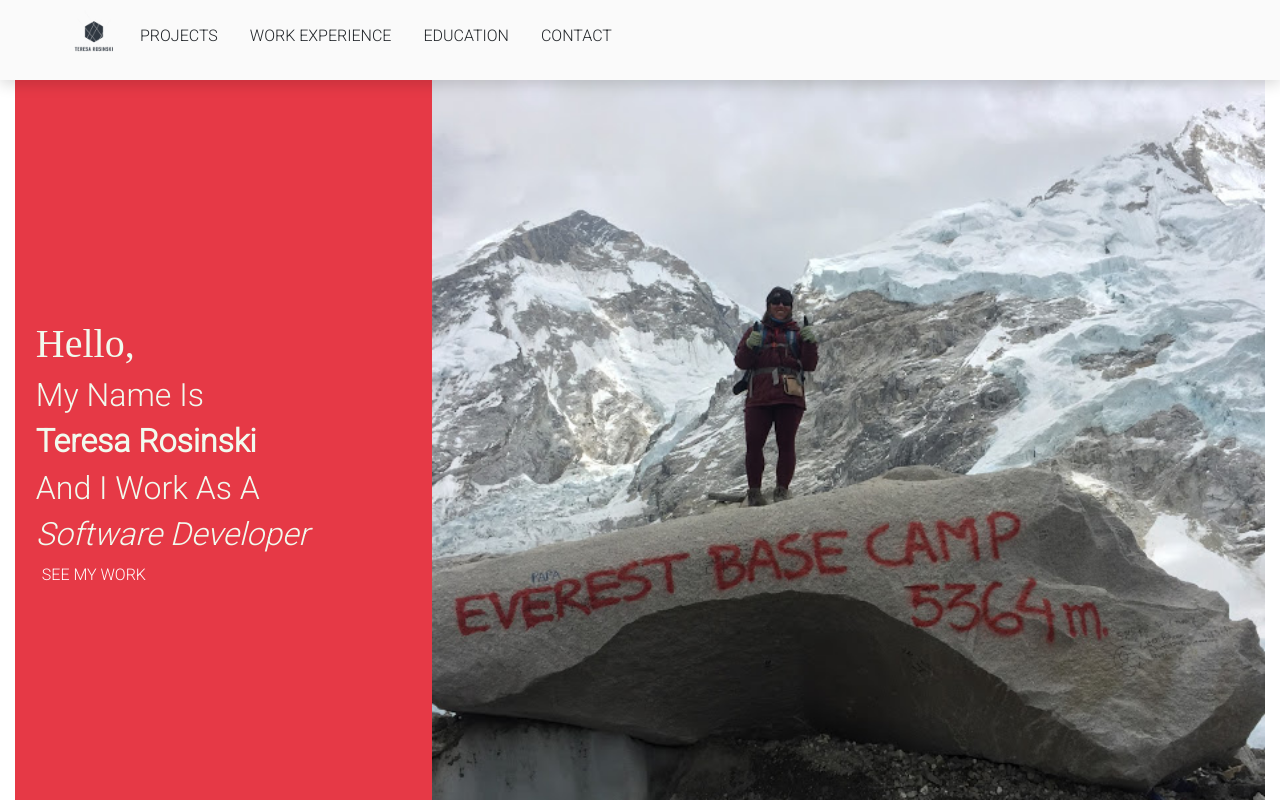
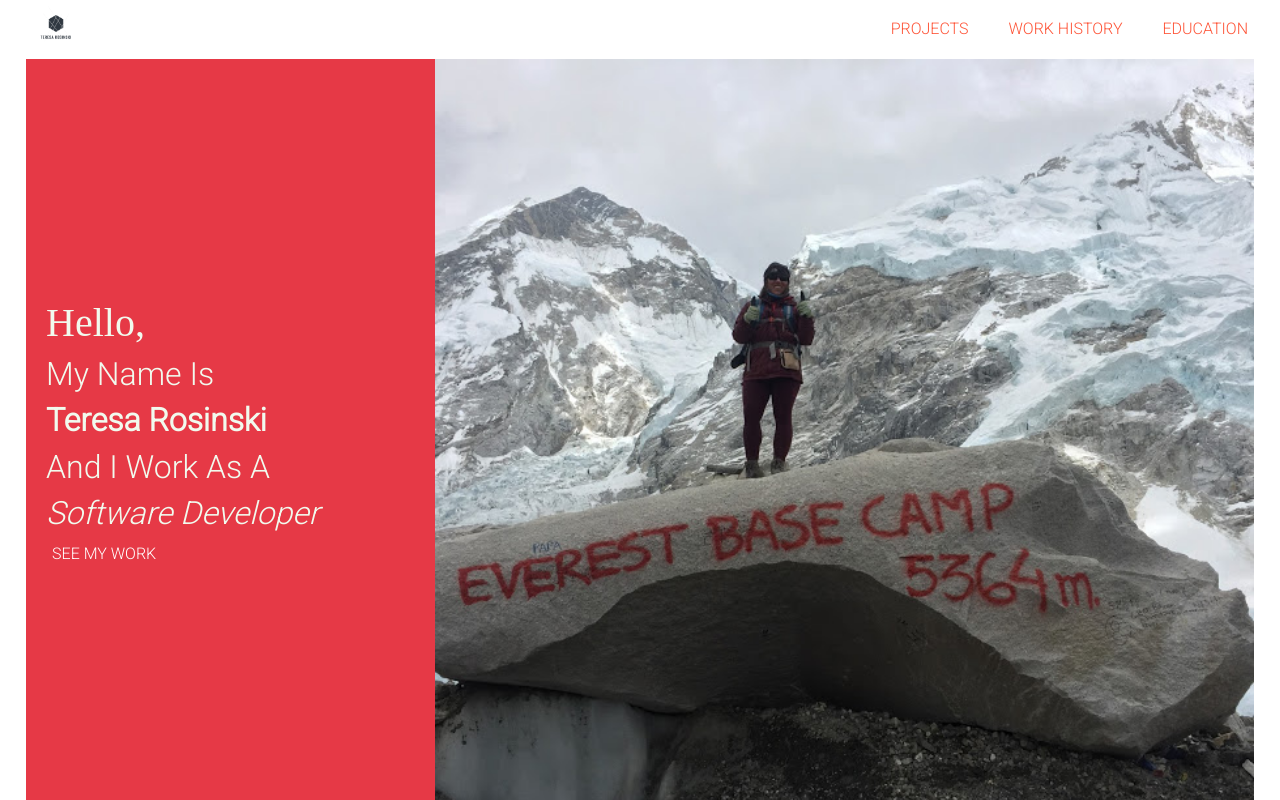
Before and after one commit to TeresaRosinski/react-portfolio, a React (Create React App) app: page / in a window 1280 px wide. Shown: the top 800 px of the page. Built offline with nearby package versions, Linux system fonts and the light colour scheme; a web font is replaced by a local one.

Commit message:
add working navbar

```diff
--- a/package.json
+++ b/package.json
@@ -12,9 +12,11 @@
     "react": "^16.14.0",
     "react-bootstrap": "^1.3.0",
     "react-dom": "^16.14.0",
+    "react-navbar": "^3.0.0",
     "react-router-dom": "^5.2.0",
     "react-scripts": "3.4.3",
-    "react-scroll": "^1.8.1"
+    "react-scroll": "^1.8.1",
+    "react-sticky-nav": "^4.0.6"
   },
   "scripts": {
     "start": "react-scripts start",
--- a/src/App.js
+++ b/src/App.js
@@ -1,4 +1,5 @@
 import React from "react";
+import './queries.css';
 import "./App.css";
 import NavBar from "./sections/navbar/navbar.component";
 import Header from "./sections/header/header.component";
@@ -6,14 +7,16 @@ import WorkHistory from "./sections/workhistory/workhistory.component";
 import Projects from "./sections/projects/projects.component";
 import Contact from "./sections/contact/contact.component";
 import Education from "./sections/education/education.component";
+import useSticky from './hooks/useSticky';
 
 function App() {
+  const { isSticky, element } = useSticky()
   return (
     <div className="App">
-      <NavBar />
-      <Header />
+      <NavBar sticky={isSticky} />
+      <Header element={element} />
       <Projects id="projects-section" />
-      <WorkHistory id="workhistory-section" />
+      <WorkHistory id="workhistory-section"/>
       <Education />
       <Contact />
     </div>
--- /dev/null
+++ b/src/hooks/useSticky.js
@@ -0,0 +1,40 @@
+import { useEffect, useState, useRef } from 'react'
+
+function useSticky () {
+  const [isSticky, setSticky] = useState(false)
+  const element = useRef(null)
+
+  const handleScroll = () => {
+    window.scrollY > element.current.getBoundingClientRect().bottom
+      ? setSticky(true)
+      : setSticky(false)
+  }
+
+  // This function handles the scroll performance issue
+  const debounce = (func, wait = 20, immediate = true) => {
+    let timeOut
+    return () => {
+      const context = this
+      const args = arguments
+      const later = () => {
+        timeOut = null
+        if (!immediate) func.apply(context, args)
+      }
+      const callNow = immediate && !timeOut
+      clearTimeout(timeOut)
+      timeOut = setTimeout(later, wait)
+      if (callNow) func.apply(context, args)
+    }
+  }
+
+  useEffect(() => {
+    window.addEventListener('scroll', debounce(handleScroll))
+    return () => {
+      window.removeEventListener('scroll', () => handleScroll)
+    }
+  }, [debounce, handleScroll])
+
+  return { isSticky, element }
+}
+
+export default useSticky
--- /dev/null
+++ b/src/queries.css
@@ -0,0 +1,95 @@
+
+
+/*For  Big tablets (Widths smalle than the 1140px row) */
+@media only screen and (min-width: 1200px){
+  header {
+   width:100;
+  }
+  .row{
+    padding: 0 2%
+  }
+  .main-nav li {
+    display: inline-block;
+    margin-left: 40px;
+  }
+  #hamburger{display:none;}
+}
+
+
+/*For  Big tablets (Widths smalle than the 1140px row) */
+@media only screen and (max-width: 1200px){
+  header {
+   width:100;
+  }
+  .row{
+    padding: 0 2%
+  }
+  .main-nav li {
+    display: inline-block;
+    margin-left: 40px;
+  }
+  #hamburger{display:none;}
+}
+
+
+
+/*For  small tablets to large tablets up to 767-1023 */
+@media only screen and (max-width: 1023px){
+  body{font-size: 18px; }
+  section{padding: 60px 0;}
+.long-copy {
+  width: 80%;
+  margin-left: 10%;
+  margin-right: 10%;
+}
+#hamburger{display:none;}
+
+}
+
+
+/*For  small phones and tablets up to 481- 767 */
+@media only screen and (max-width: 767px){
+  body{font-size: 16px}
+  section{padding: 30px 0;}
+  .row,
+  .hero-text-box{
+    padding: 0 4%;
+  }
+  .col{width: 100%}
+
+  #hamburger{
+    display: block;
+    cursor: pointer;
+    float:right;
+  }
+
+  .main-nav{
+    text-align: center;
+    width: 100%;
+    display:none;
+  }
+
+  .main-nav li {
+  display: block;
+  margin-top:2%;
+  float: left;
+}
+  #toggle:checked + .main-nav{
+    display: block;
+    margin-top: 0;
+    width: 100%;
+    float:right;
+    padding-bottom: 5px;
+  }
+
+  #toggle:checked + label{
+    display:none;
+  }
+}
+
+
+/*For  small phones: from 0 to 480px */
+@media only screen and (max-width: 480px){
+
+
+}
--- a/src/sections/header/header.component.jsx
+++ b/src/sections/header/header.component.jsx
@@ -3,9 +3,9 @@ import "./header.styles.scss";
 import EverestImage from './everest.jpg';
 import { Link, animateScroll as scroll } from "react-scroll";
 
-function Header () {
+function Header ({element}) {
   return (
-    <div>
+    <div ref={element} >
       <div className="container-fluid row no-gutters header-content">
         <div className="col-4 text-box">
           <div className="text">
--- a/src/sections/navbar/navbar.component.jsx
+++ b/src/sections/navbar/navbar.component.jsx
@@ -1,64 +1,54 @@
-import React, {Component} from "react";
-import './navbar.styles.scss';
-import { Link, animateScroll as scroll } from "react-scroll";
-import LOGO from './logo_transparent.png';
+import React from 'react'
+import './navbar.styles.scss'
+import Logo from './logo_transparent.png'
+import { Link, animateScroll as scroll } from 'react-scroll'
 
-export default class NavBar extends Component {
-  scrollToTop = () =>{
-    scroll.scrollToTop();
-  }
+const Navbar = ({ sticky }) => (
+  <div className='nav'>
+    <nav className={sticky ? 'navbar navbar-sticky' : 'navbar'}>
+      <div className='navbar--logo-holder'>
+        <img src={Logo} alt='logo' className='navbar--logo' onClick={scroll.scrollToTop} />
+      </div>
+      <label id="hamburger" for='toggle'>&#9776;</label>
+      <input type='checkbox' id='toggle' />
+      <ul className='main-nav'>
+        <li><Link
+          activeClass='active'
+          to='projects-section'
+          spy
+          smooth
+          offset={-70}
+          duration={500}
+            >
+          PROJECTS
+        </Link>
+        </li>
+        <li> <Link
+          activeClass='active'
+          to='workexperience-section'
+          spy
+          smooth
+          offset={-70}
+          duration={500}
+             >
+          WORK HISTORY
+        </Link>
+        </li>
+        <li> <Link
+          activeClass='active'
+          to='education-section'
+          spy
+          smooth
+          offset={-70}
+          duration={500}
+             >
+          EDUCATION
+        </Link>
+        </li>
+      </ul>
 
-  render() {
-    return (
-      <nav className="nav" id="navbar">
-        <div className="nav-content">
-          <img src={LOGO}
-          className="nav-logo"
-          alt="Logo"
-          onClick={this.scrollToTop} />
-          <ul className="nav-items">
-            <li className="nav-item">
-            <Link
-                activeClass="active"
-                to="contact-section"
-                spy={true}
-                smooth={true}
-                offset={-70}
-                duration={500} >
-          CONTACT</Link></li>
-          <li className="nav-item">
-          <Link
-                activeClass="active"
-                to="education-section"
-                spy={true}
-                smooth={true}
-                offset={-70}
-                duration={500} >
-            EDUCATION</Link></li>
+    </nav>
+  </div>
+)
 
-            <li className="nav-item">
-            <Link
-                activeClass="active"
-                to="workexperience-section"
-                spy={true}
-                smooth={true}
-                offset={-70}
-                duration={500} >
-            WORK EXPERIENCE</Link></li>
-            <li className="nav-item">
-
-
-            <Link
-                activeClass="active"
-                to="projects-section"
-                spy={true}
-                smooth={true}
-                offset={-70}
-                duration={500}
-              >PROJECTS </Link> </li>
-          </ul>
-        </div>
-      </nav>
-    );
-  }
-}
+export default Navbar
--- a/src/sections/navbar/navbar.styles.scss
+++ b/src/sections/navbar/navbar.styles.scss
@@ -1,54 +1,78 @@
+.navbar {
+  display: flex;
+  align-items: center;
+  justify-content: space-between;
+  padding: 0.1rem 2.0rem;
+  z-index: 1000;
+  width: 100%;
+}
 
-.nav-logo:hover {
+.navbar-sticky {
+  background-color:rgba(250,250,250,0.95);
+  position: fixed;
+  top: 0;
+  left: 0;
+  box-shadow: 0 4px 14px 0 rgba(0, 0, 0, 0.15);
+  animation: moveDown 0.5s ease-in-out;
+  border-bottom: none;
+}
+
+.navbar--logo {
+  width: 3rem;
+  height: 3rem;
+  margin-right: 0.5rem;
+  animation: rotate 0.7s ease-in-out 0.5s;
+}
+.navbar--logo:hover {
   cursor: pointer;
-}
-li:hover {
-  cursor: pointer;
-  color:red;
 }
 
 
-  ul {
-    list-style-type: none;
-    margin: 0;
-    padding: 0;
-    overflow:hidden;
+li{
+  margin-top:4%;
+  margin-left: 40px;
+  color:#FE5437;
+}
+
+li:hover{
+  cursor:pointer;
+  border-bottom: 2px solid #FE5437;
+}
+
+@keyframes moveDown {
+  from {
+    transform: translateY(-5rem);
+  }
+  to {
+    transform: translateY(0rem);
+  }
+}
+
+@keyframes rotate {
+  0% {
+    transform: rotateY(360deg);
+  }
+  100% {
+    transform: rotateY(0rem);
+  }
+}
+
+
+label{
+  margin: 0 40px 0 0;
+  font-size: 26px;
+  line-height: 70px;
+}
+
+#toggle{
+   display:none;
   }
 
-  li {
-    float:right;
-    display: inline;
-    text-align:right;
-  }
-  li a {
-    display: block;
-    color: white;
-    display: block;
-    padding: 14px 16px;
-    text-decoration: none;
+  .main-nav {
+    float: right;
+    list-style: none;
   }
 
-  li a:hover {
-    color: #111;
+  .main-nav li {
+    margin-left: 40px;
   }
-  .nav-logo{
-    width:60px;
-    height:60px;
-    float:left;
-
-  }
-  .nav {
-    padding-right:20px;
-    padding-left:5%;
-    padding-top:10px;
-    background-color: var(--off-white);
-    position: sticky;
-    top: 0px;
-    width: 100%;
-    height: 80px;
-    z-index: 1000;
-    box-shadow: 0 4px 14px 0 rgba(0, 0, 0, 0.15);
-  }
-  :root {
-    --off-white: #fafafa;
-  }
```
Also changed, not shown: 1 other file (tests, documents, lock files or other folders).
